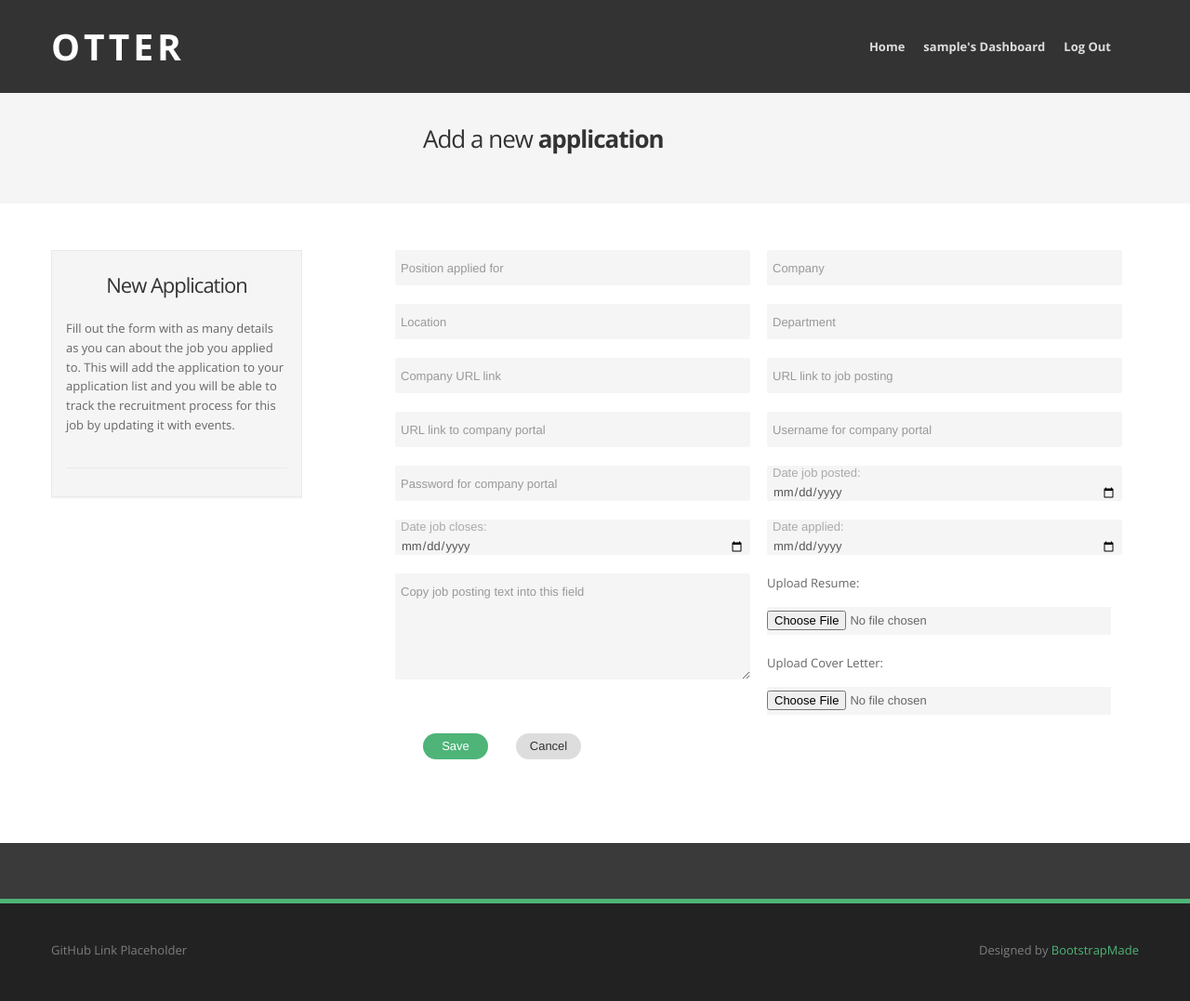
After one commit to Otterwerks/Job-Application-Tracker, a Django app: page /applications/add in a window 1280 px wide. The commit adds this page. Shown: the whole page at 93% size. Run offline with Django 3.2, Linux system fonts and the light colour scheme; the visitor is signed in with stand-in values (Sample User, id 1); some libraries are stand-ins or nearby versions.

Commit message:
Created add application form

```diff
--- a/ApplicationTracker/ApplicationTracker/static/css/overwrite.css
+++ b/ApplicationTracker/ApplicationTracker/static/css/overwrite.css
@@ -1971,3 +1971,13 @@ a.thumbnail:hover {
   width: 80%;
   z-index: 9999;
 }
+
+input[type="date"]:before {
+  content: attr(placeholder)':' !important;
+  color: #aaa;
+  margin-right: 0.5em;
+}
+input[type="date"]:focus:before,
+input[type="date"]:valid:before {
+  content: "";
+}
--- a/ApplicationTracker/applications/models.py
+++ b/ApplicationTracker/applications/models.py
@@ -1,8 +1,8 @@
 from django.db import models
-#from users.models import User
+from django.contrib.auth.models import User
 
 class Application(models.Model):
-    #user = models.ForeignKey(User, on_delete=models.DO_NOTHING)
+    user = models.ForeignKey(User, on_delete=models.DO_NOTHING)
     position = models.CharField(max_length=100)
     company = models.CharField(max_length=100)
     location = models.CharField(max_length=200, blank=True)
--- a/ApplicationTracker/applications/urls.py
+++ b/ApplicationTracker/applications/urls.py
@@ -4,5 +4,6 @@ from . import views
 
 urlpatterns = [
     path('', views.index, name='applications'),
+    path('add', views.add, name='add'),
     path('<int:application_id>', views.detail, name='detail'),
 ]
--- a/ApplicationTracker/applications/views.py
+++ b/ApplicationTracker/applications/views.py
@@ -1,7 +1,32 @@
-from django.shortcuts import render
+from django.shortcuts import render, redirect
+from django.contrib.auth.decorators import login_required
+from applications.models import Application
+from django.contrib import messages
 
+
+@login_required
 def index(request):
     return render(request, 'applications/application-list.html')
 
+@login_required
 def detail(request):
     return render(request, 'applications/application-detail.html')
+
+@login_required
+def add(request):
+    if request.method == 'POST':
+        application_fields = ['position', 'company', 'location', 'department', 'company_url', 'posting_url', 'portal_url', 'portal_login', 'portal_pass', 'posted_on', 'closes_on', 'applied_on', 'resume', 'cover_letter', 'body']
+        application_data = {'user': request.user}
+        for field in application_fields:
+            try:
+                application_data[field] = request.POST[field]
+            except:
+                pass
+
+        new_application = Application.objects.create(application_data)
+        messages.success(request, 'New application added')
+        return redirect('dashboard')
+
+
+    else:
+        return render(request, 'applications/application-add.html')
--- /dev/null
+++ b/ApplicationTracker/templates/applications/application-add.html
@@ -0,0 +1,115 @@
+{% extends 'base.html' %}
+
+{% block title %} | Add Application{% endblock %}
+
+{% block content %}
+
+<section id="subintro">
+  <div class="container">
+    <div class="row">
+      <div class="span4"></div>
+      <div class="span4">
+        <h3>Add a new <strong>application</strong></h3>
+      </div>
+      <div class="span4"></div>
+    </div>
+  </div>
+</section>
+
+<section id="maincontent">
+  <div class="container">
+    <div class="row">
+        <div class="span3">
+          <aside>
+            <div class="widget">
+                <h5 class="center">New Application</h5>
+                <p>Fill out the form with as many details as you can about the job you applied to. This will add the application to your application list and you will be able to track the recruitment process for this job by updating it with events.</p>
+            </div>
+          </aside>
+        </div>
+        <div class="span1"></div>
+          <div id="errormessage"></div>
+          <form action="" method="POST" role="form" class="contactForm span8">
+            {% csrf_token %}
+            <div class="row">
+              <div class="span4 form-group">
+                <input type="text" class="form-control" id="position" name="position" placeholder="Position applied for" data-rule="minlen:6" data-msg="Please enter at least 6 char(s)" />
+                <div class="validation"></div>
+              </div>
+              <div class="span4 form-group">
+                <input type="text" class="form-control" id="company" name="company" placeholder="Company" data-rule="minlen:6" data-msg="Please enter at least 6 char(s)" />
+                <div class="validation"></div>
+              </div>
+              <div class="span4 form-group">
+                <input type="text" class="form-control" id="location" name="location" placeholder="Location" />
+                <div class="validation"></div>
+              </div>
+              <div class="span4 form-group">
+                <input type="text" class="form-control" id="department" name="department" placeholder="Department" />
+                <div class="validation"></div>
+              </div>
+              <div class="span4 form-group">
+                <input type="text" class="form-control" id="company_url" name="company_url" placeholder="Company URL link" />
+                <div class="validation"></div>
+              </div>
+              <div class="span4 form-group">
+                <input type="text" class="form-control" id="posting_url" name="posting_url" placeholder="URL link to job posting" />
+                <div class="validation"></div>
+              </div>
+              <div class="span4 form-group">
+                <input type="text" class="form-control" id="portal_url" name="portal_url" placeholder="URL link to company portal" />
+                <div class="validation"></div>
+              </div>
+              <div class="span4 form-group">
+                <input type="text" class="form-control" id="portal_login" name="portal_login" placeholder="Username for company portal" />
+                <div class="validation"></div>
+              </div>
+              <div class="span4 form-group">
+                <input type="text" class="form-control" id="portal_pass" name="portal_pass" placeholder="Password for company portal" />
+                <div class="validation"></div>
+              </div>
+              <div class="span4 form-group">
+                <input type="date" class="form-control" id="posted_on" name="posted_on" placeholder="Date job posted" />
+                <div class="validation"></div>
+              </div>
+              <div class="span4 form-group">
+                <input type="date" class="form-control" id="closes_on" name="closes_on" placeholder="Date job closes" />
+                <div class="validation"></div>
+              </div>
+              <div class="span4 form-group">
+                <input type="date" class="form-control" id="applied_on" name="applied_on" placeholder="Date applied" />
+                <div class="validation"></div>
+              </div>
+              <div class="span4 form-group">
+                <textarea class="form-control" name="body" rows="5" placeholder="Copy job posting text into this field"></textarea>
+                <div class="validation"></div>
+              </div>
+              <div class="span4 form-group">
+                <p>Upload Resume:</p>
+                <input type="file" class="form-control" id="resume" name="resume" placeholder="resume" />
+                <div class="validation"></div>
+              </div>
+              <div class="span4 form-group">
+                <p>Upload Cover Letter:</p>
+                <input type="file" class="form-control" id="cover_letter" name="cover_letter" placeholder="cover_letter" />
+                <div class="validation"></div>
+              </div>
+              <div class="span1 form-group">
+                <div class="text-center">
+                  <button class="btn btn-color btn-rounded span1" type="submit" name="save">Save</button>
+                </div>
+              </div>
+              <div class="span1 form-group">
+                <div class="text-center">
+                  <a href="{% url 'dashboard' %}"><button class="btn btn-rounded span1" type="button" name="cancel">Cancel</button></a>
+                </div>
+              </div>
+            </div>
+          </form>
+    </div>
+  </div>
+</section>
+
+
+
+{% endblock %}
```
